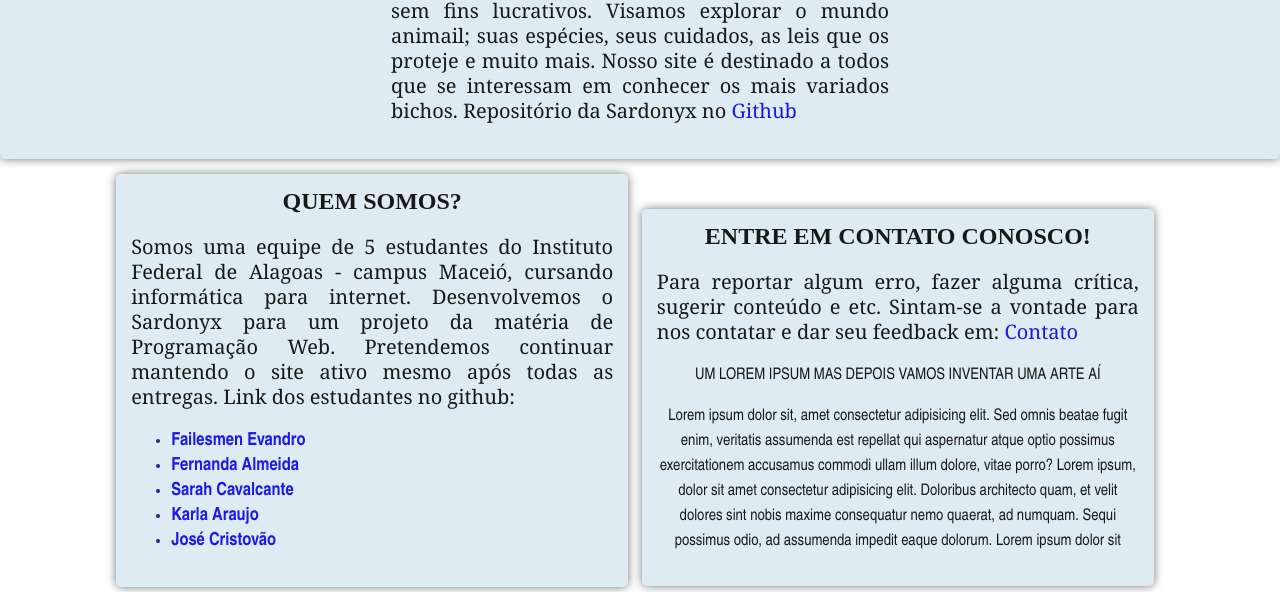
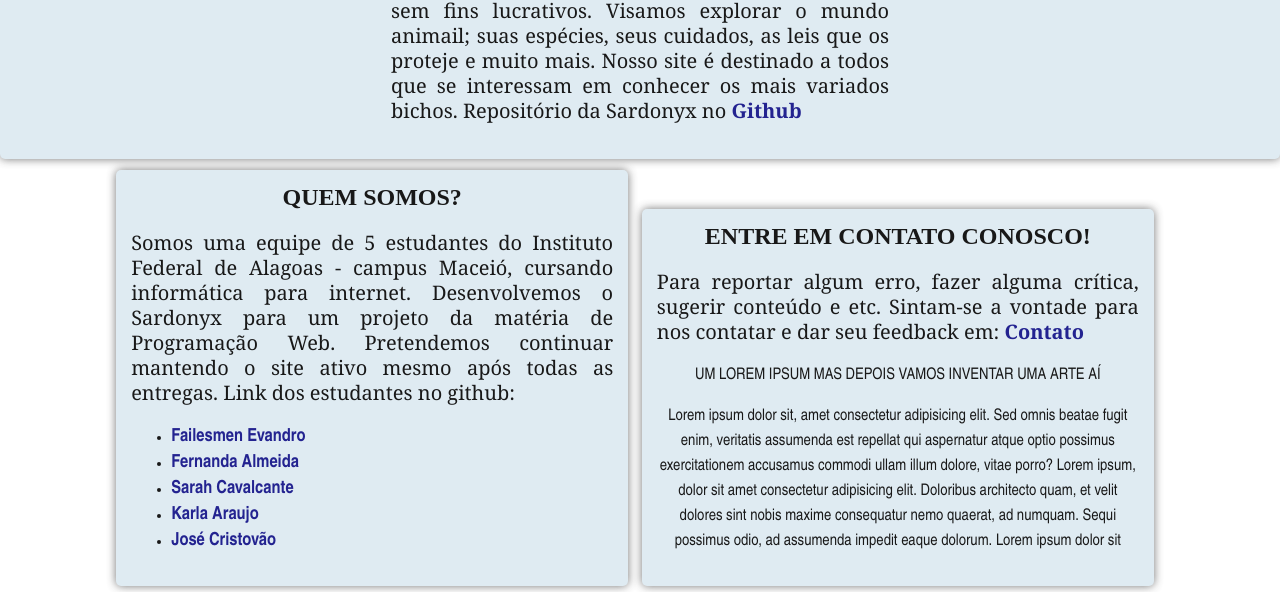
Before and after one commit to SardonyxAnimals/sardonyx, a plain HTML site: page sobre.html in a window 1280 px wide. Shown: the part 208-800 px from the top of the page. Drawn offline with Linux system fonts and the light colour scheme.

Commit message:
ajeitada no menu da pagina sobre

```diff
--- a/css/sobre.css
+++ b/css/sobre.css
@@ -70,22 +70,24 @@ p.componente {
 
 }
 
-a.componente{
+p.componente a{
     color:rgb(12, 12, 133);
     font-weight: bold;
     font-size: 20px;
-    padding-top: 7px;
-    text-decoration: none;
-}
-
-a:hover{
-    text-decoration: underline;
 
 }
 
-.nos>ul{
-    text-align: left;
+.nos ul a{
     color:rgb(12, 12, 133);
     font-weight: bold;
     font-size: 18px;
 }
+
+.nos ul{
+    text-align: left;
+}
+
+p.componente a:hover,.nos ul a:hover{
+    text-decoration: underline;
+
+}
```
